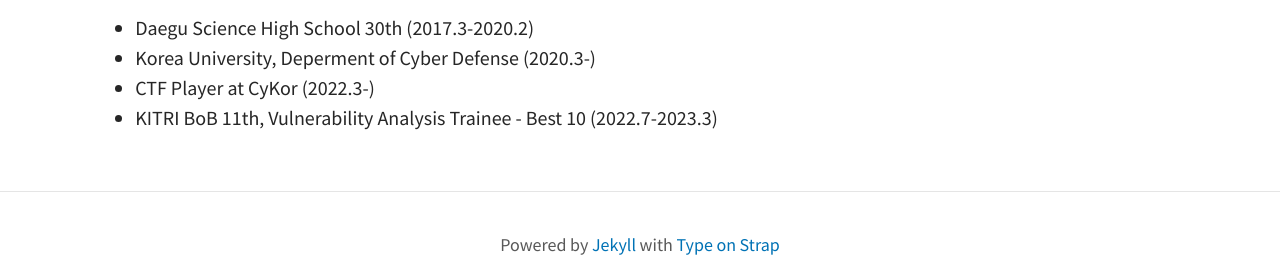
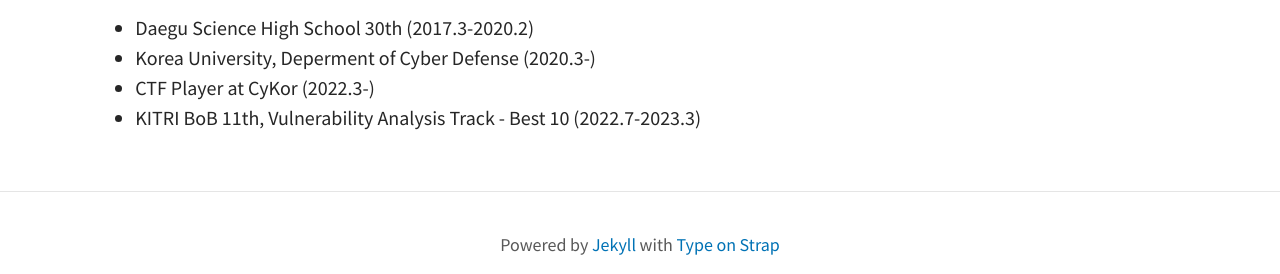
Before and after one commit to hareh4ru/hareh4ru.github.io, a Jekyll site: the page built from pages/about.md, in a window 1280 px wide. Shown: the part 444-718 px from the top of the page. Built offline with Jekyll 4.4.1, drawn with Linux system fonts in a browser that asks for light colours; a script that is not in the unit is left out.

Commit message:
fix typo

```diff
--- a/pages/about.md
+++ b/pages/about.md
@@ -10,4 +10,4 @@ feature-img: "assets/img/pexels/travel.jpeg"
 - Daegu Science High School 30th (2017.3-2020.2)
 - Korea University, Deperment of Cyber Defense (2020.3-)
 - CTF Player at CyKor (2022.3-)
-- KITRI BoB 11th, Vulnerability Analysis Trainee - Best 10 (2022.7-2023.3)
+- KITRI BoB 11th, Vulnerability Analysis Track - Best 10 (2022.7-2023.3)
```
